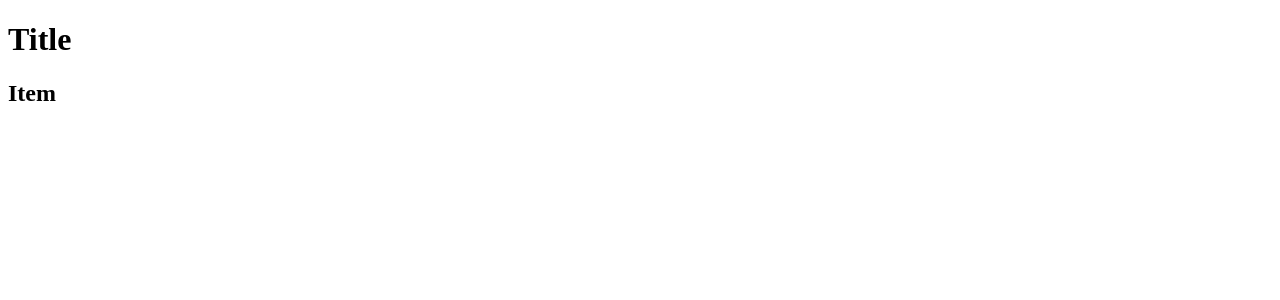
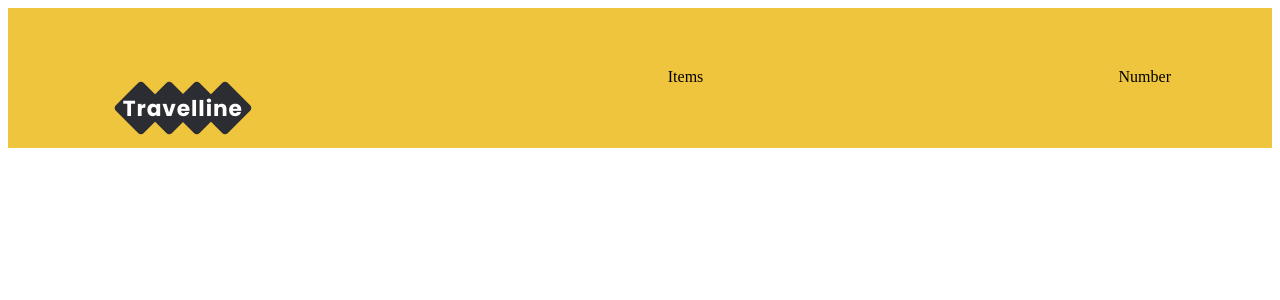
Before and after one commit to Liseeeenok/Travel-Agency, a Vue app: page / in a window 1280 px wide. Shown: the top 300 px of the page. Built offline with nearby package versions, Linux system fonts and the light colour scheme.

Commit message:
сreating navigation

```diff
--- a/src/App.vue
+++ b/src/App.vue
@@ -1,14 +1,14 @@
 <template>
     <div>
-        <h1>Title</h1>
-        <h2>Item</h2>
+        <navbar/>
     </div>
 </template>
 
 <script>
+import Navbar from "@/components/Navbar.vue";
 
 export default {
-
+    components: { Navbar }
 }
 </script>
 
--- /dev/null
+++ b/src/components/Navbar.vue
@@ -0,0 +1,49 @@
+<template>
+    <div class="container">
+        <div class="navbar">
+            <div class="intro__image">
+                <div class="intro">
+                    Travelline
+                </div>
+            </div>
+            <div>Items</div>
+            <div>Number</div>
+        </div>
+    </div>
+</template>
+
+<script>
+export default {
+
+}
+</script>
+
+<style scoped>
+@import url('https://fonts.googleapis.com/css2?family=Poppins:wght@700&display=swap');
+.container {
+    padding: 60px 101px 0px 105px;
+    background-color: #F0C53E;
+}
+.navbar {
+    height: 80px;
+    width: 100%;
+    display: flex;
+    justify-content: space-between;
+}
+.intro__image {
+    width: 10.9vw;
+    background-repeat: no-repeat;
+    background-image: url("@/image/5420.svg");
+    background-size: 100% 100%;
+    display: flex;
+}
+.intro {
+    font-family: 'Poppins';
+    font-style: normal;
+    font-weight: 700;
+    font-size: 1.7vw;
+    margin: auto;
+    letter-spacing: 0.04em;
+    color: white;
+}
+</style>
```
Also changed, not shown: src/image/5420.svg (added), 11 other files (tests, documents, lock files or other folders).
